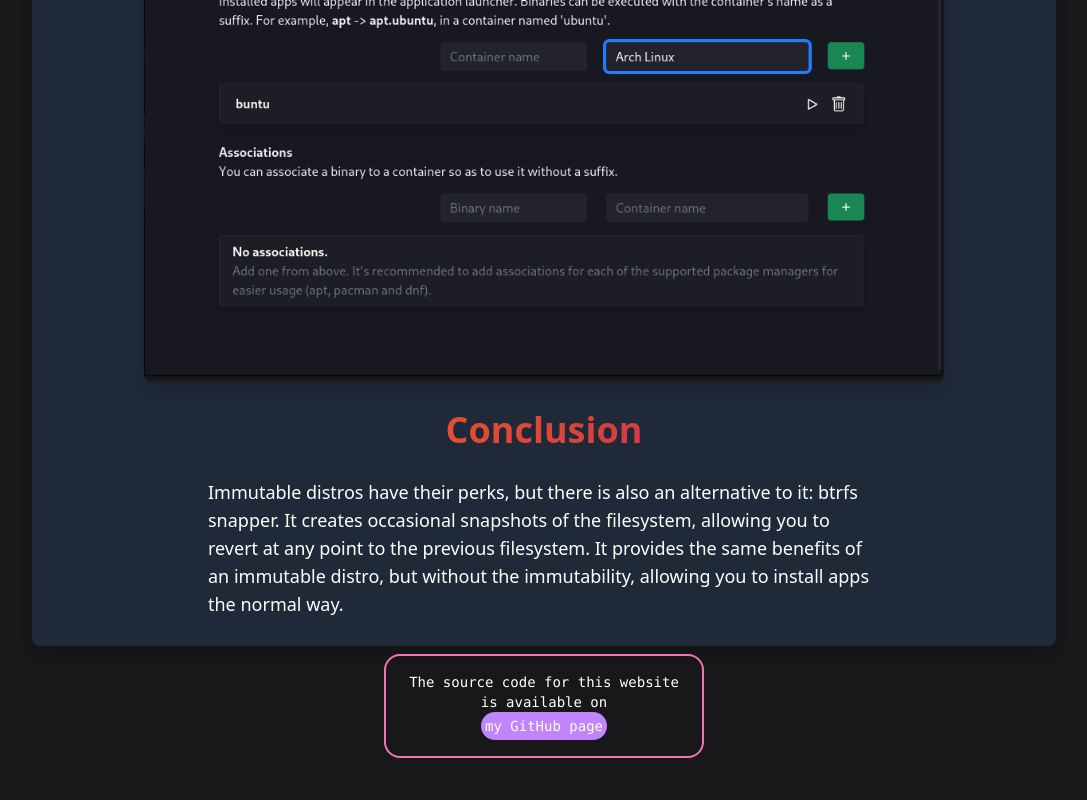
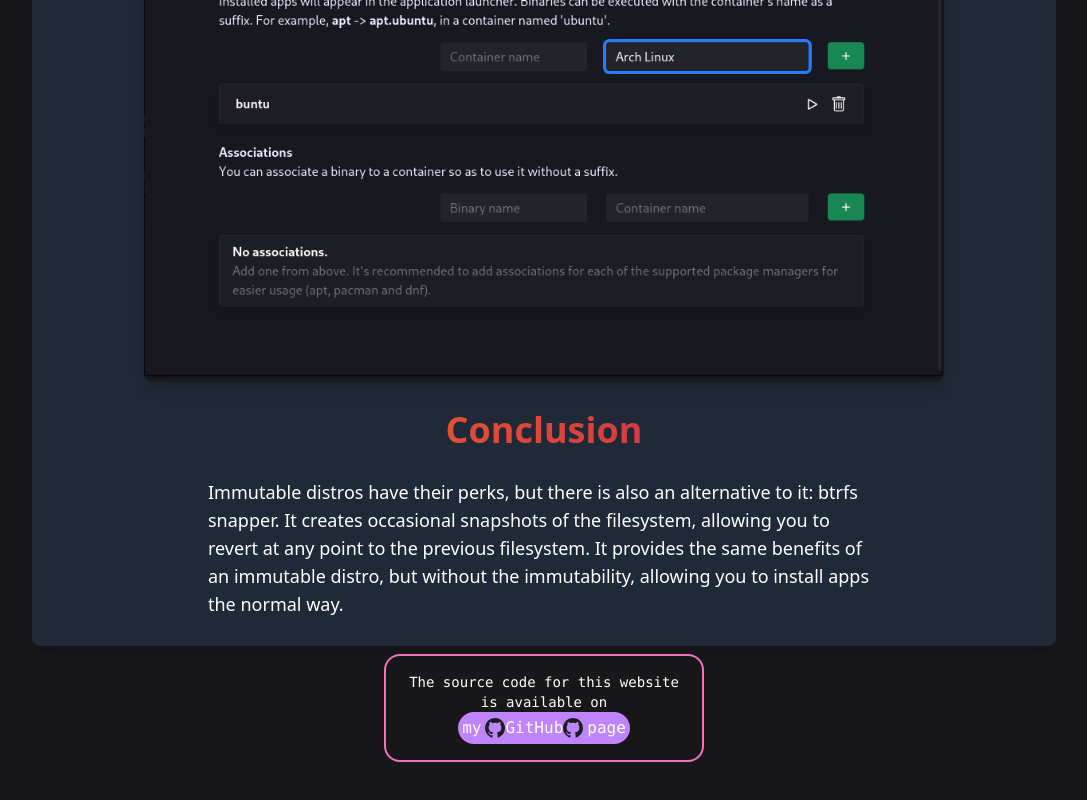
Before and after one commit to gragorther/website-2.0, a SvelteKit app: page /blog/posts/ImmutableDistros in a window 1280 px wide. Shown: the part 4360-5160 px from the top of the page, without its empty margins (96-1183 px from the left). Built offline with nearby package versions, Linux system fonts and the light colour scheme.

Commit message:
Made a new DualImage component, one that does not force its content to be a title.

```diff
--- /dev/null
+++ b/src/lib/DualImage.svelte
@@ -0,0 +1,18 @@
+<script lang="ts">
+	interface Props {
+		imgSrc?: string; // Image source URL
+		imgAlt?: string; // Alternate text for the images
+		children?: any;
+	}
+
+	let { imgSrc = '', imgAlt = '', children }: Props = $props();
+	const imgclass: string = 'object-cover h-5 w-5';
+</script>
+
+<div class="flex items-center justify-center gap-0">
+	<!-- Left Image -->
+	<img src={imgSrc} alt={imgAlt} class="ml-1 {imgclass}" />
+	{@render children?.()}
+	<!-- Right Image -->
+	<img src={imgSrc} alt={imgAlt} class="mr-1 {imgclass}" />
+</div>
--- a/src/routes/+layout.svelte
+++ b/src/routes/+layout.svelte
@@ -5,6 +5,7 @@
 	injectSpeedInsights();
 	import '../app.css';
 	import ResultBox from '$lib/ResultBox.svelte';
+	import DualImage from '$lib/DualImage.svelte';
 	interface Props {
 		children?: import('svelte').Snippet;
 	}
@@ -35,8 +36,12 @@
 			The source code for this website is available on
 			<a
 				href="https://github.com/gragorther/website-2.0"
-				class="text-white hover:text-white bg-purple-400 text-sm rounded-full p-1 hover:bg-purple-500"
-				>my GitHub page</a
+				class="text-white hover:text-white bg-purple-400 text-base rounded-full p-1 hover:bg-purple-500 flex items-stretch"
+				target="_blank"
+				>my <DualImage
+					imgSrc="/Octicons-mark-github.svg
+">GitHub</DualImage
+				>page</a
 			>
 		</ResultBox>
 	</div>
```
Also changed, not shown: static/Octicons-mark-github.svg (added).
